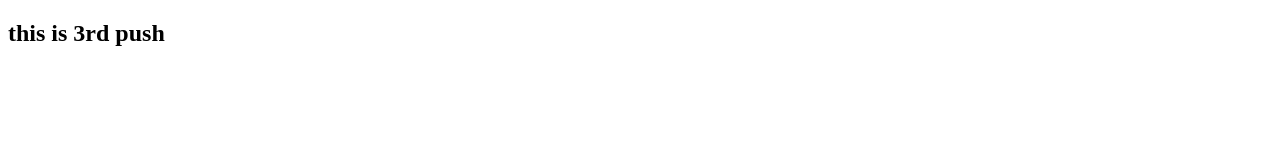
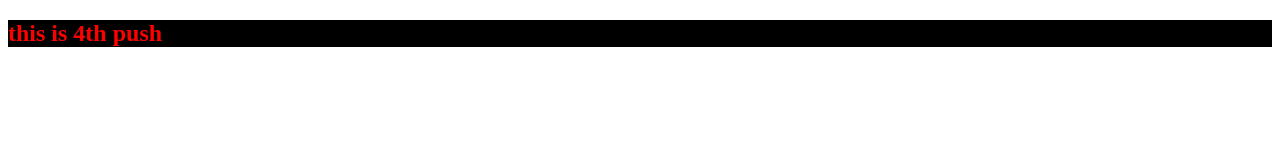
Before and after one commit to test-webDev/test1, a plain HTML site: page index.html in a window 1280 px wide. Drawn offline with Linux system fonts and the light colour scheme.

Commit message:
4th push

```diff
--- a/index.html
+++ b/index.html
@@ -5,7 +5,7 @@
     <meta name="viewport" content="width=device-width, initial-scale=1.0">
     <title>Document</title>
     <style>
-        h1{
+        h2{
             color: red;
             background: black;
         }
@@ -19,6 +19,6 @@
 
 
 
-    <h2>this is 3rd push</h2>
+    <h2>this is 4th push</h2>
 </body>
 </html>
```
